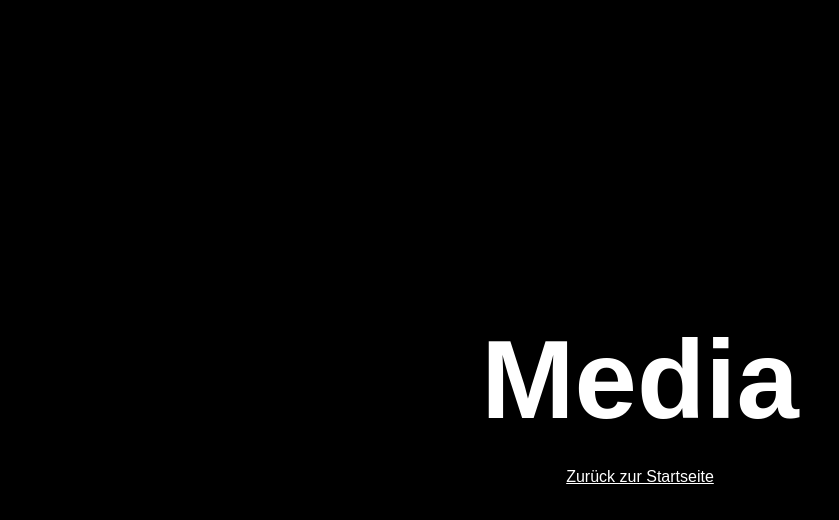
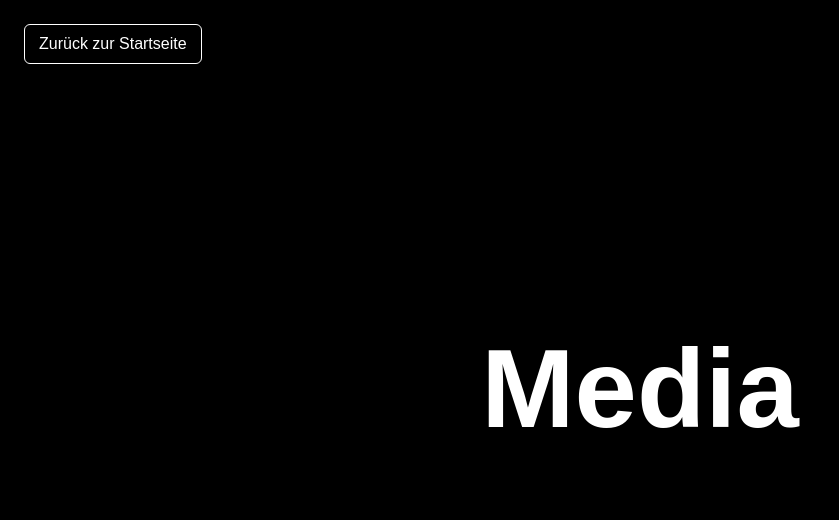
Before and after one commit to flo855/website_Synchronica, a plain HTML site: page media.html in a window 1280 px wide. Shown: the whole page, without its empty margins (0-839 px from the left). Drawn offline with Linux system fonts and the light colour scheme.

Commit message:
Move back links to top-left on subpages
Co-authored-by: Copilot <223556219+Copilot@users.noreply.github.com>

```diff
--- a/media.html
+++ b/media.html
@@ -30,15 +30,28 @@
         font-size: clamp(3rem, 10vw, 7rem);
       }
 
-      a {
+      .back {
+        position: fixed;
+        top: 24px;
+        left: 24px;
+        padding: 10px 14px;
+        border: 1px solid #fff;
+        border-radius: 6px;
         color: #fff;
+        text-decoration: none;
+      }
+
+      .back:hover,
+      .back:focus-visible {
+        background: #fff;
+        color: #000;
       }
     </style>
   </head>
   <body>
     <main>
       <h1>Media</h1>
-      <a href="index.html">Zurück zur Startseite</a>
+      <a class="back" href="index.html">Zurück zur Startseite</a>
     </main>
   </body>
 </html>
```
Also changed, not shown: contact.html (+13 -2 lines), shows.html (+13 -2 lines), team.html (+15 -2 lines).
